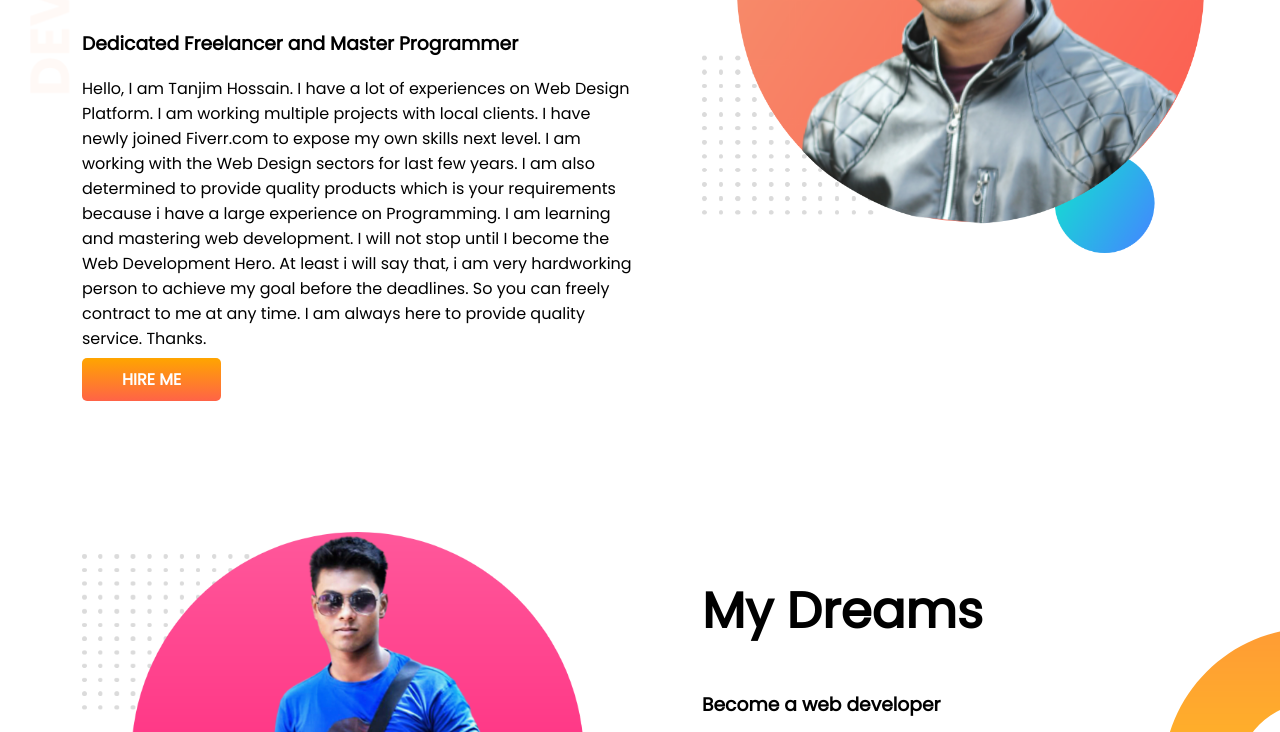
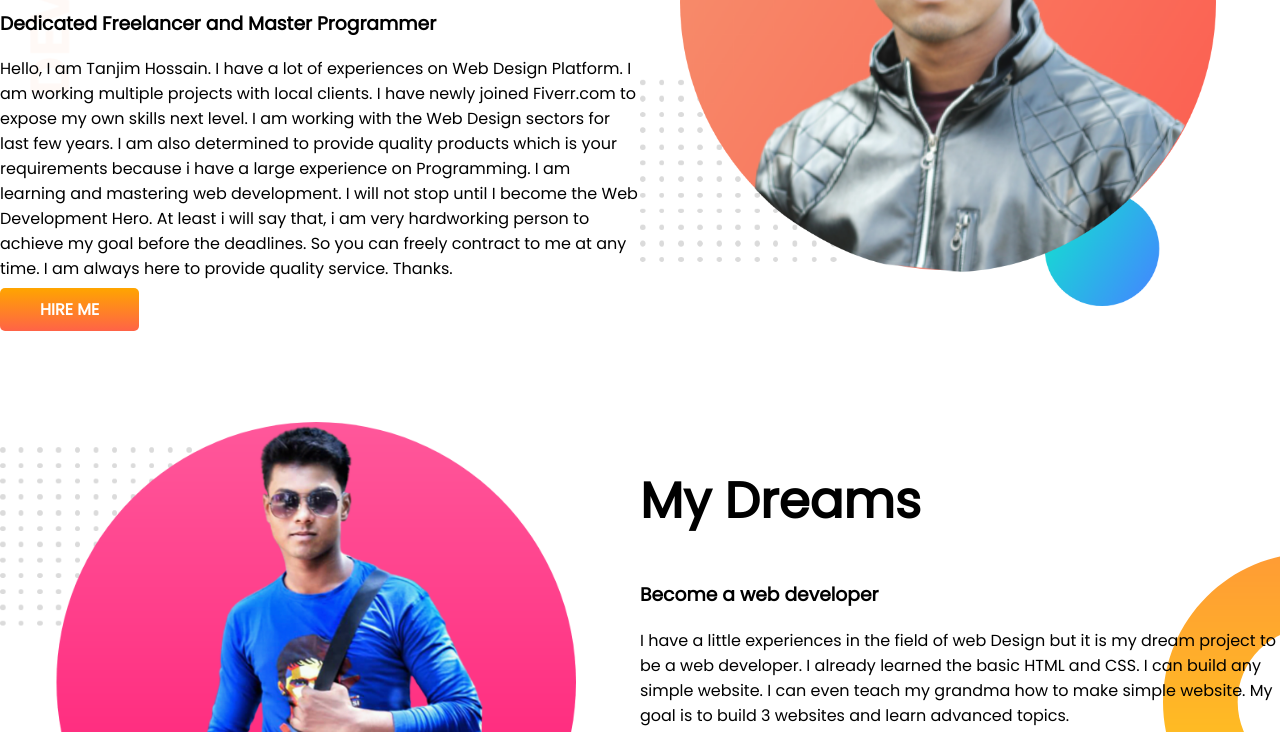
Before and after one commit to tanjimskp/developer-portfolio, a plain HTML site: page index.html in a window 1280 px wide. Shown: the part 266-998 px from the top of the page. Drawn offline with Linux system fonts and the light colour scheme.

Commit message:
recently added

```diff
--- a/style.css
+++ b/style.css
@@ -14,11 +14,9 @@ h2{
 .flexible-container{
     display: flex;
     margin-bottom: 100px;
-    padding: 20px;
 }
 .half-width{
     width: 50%;
-    padding-left: 5%;
 }
 .half-width img{
     width: 90%;
```
